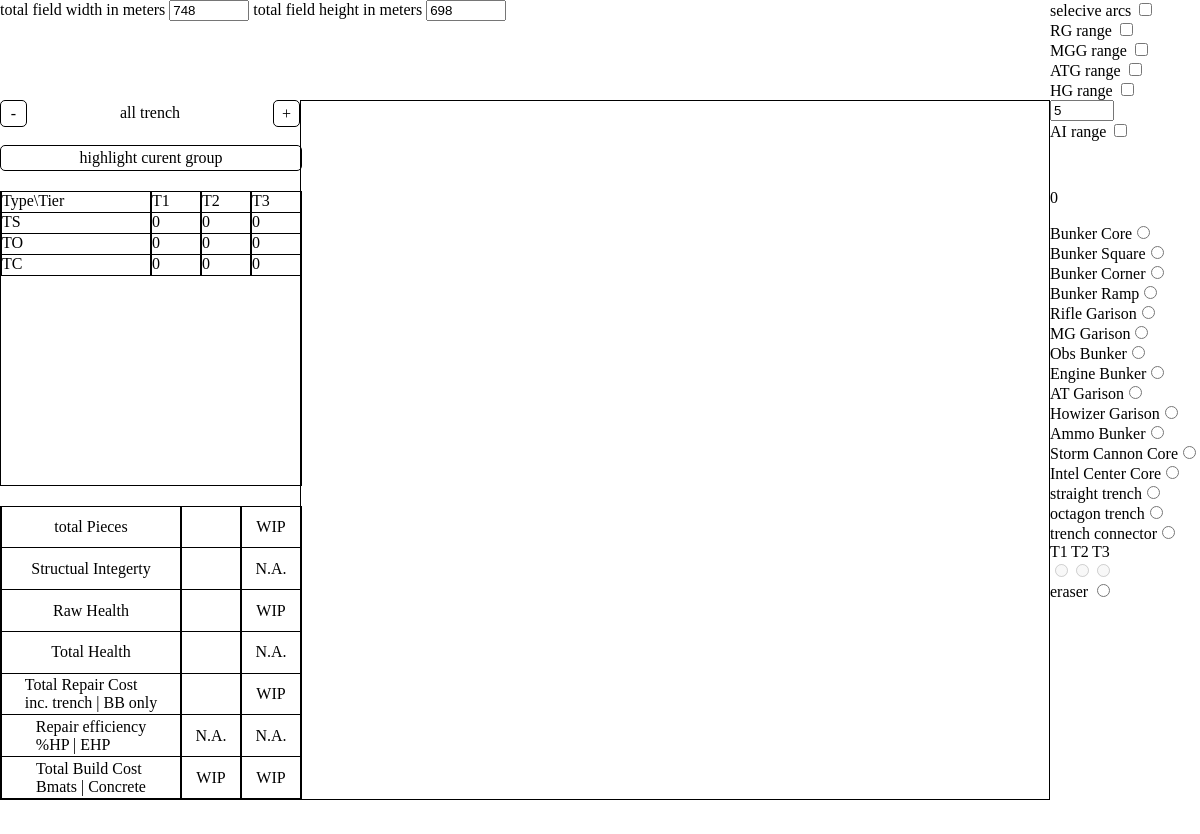
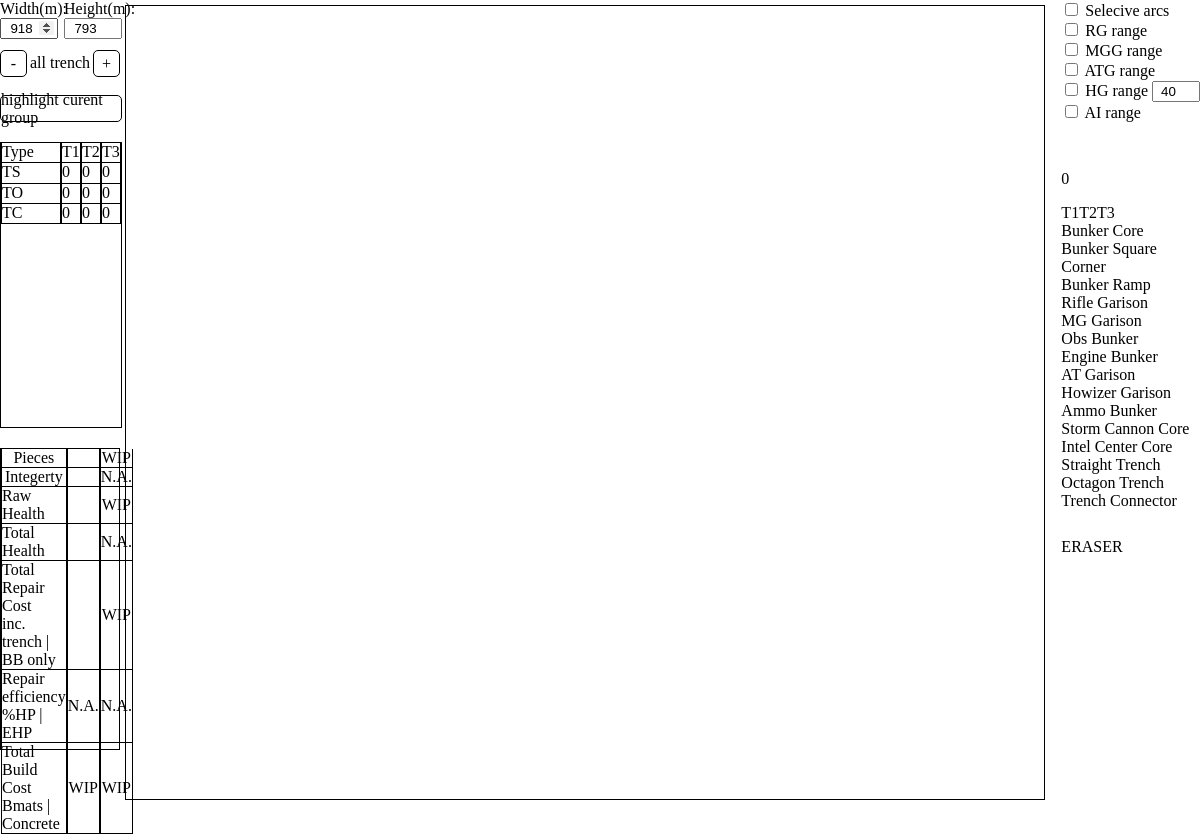
Before and after one commit to Romboter/bbplanner, an Electron app: page index.html in a window 1200 px wide. Before the commit the page ends 803 px from the top, so only its background shows below. Drawn offline with Linux system fonts and the light colour scheme.

Commit message:
Add files via upload

```diff
--- a/index.css
+++ b/index.css
@@ -1,6 +1,34 @@
+#labelsh,#canvas_width,#canvas_height {
+  display:inline-block;
+  width: 50px;
+  text-align: center;
+  margin-right: 10px;
+}
+
+#rangeToggle input[id$="Range"] {
+  width: 40px;
+  text-align: center;
+}
+#BunkerSelector [type="radio"], #tierSelector [type="radio"], #otherTools [type="radio"] {
+  position: absolute;
+  left: -100vw;}
+/* #BunkerSelector input[type="radio"]:checked + label,#tierSelector input[type="radio"]:checked + label {
+
+  font-weight: bold;
+} */
+
+#BunkerSelector input:checked ~ span, #tierSelector input:checked ~ span, #otherTools input:checked ~ span {
+  font-weight: bold;
+  color:seagreen;
+}
+
+#otherTools {
+  padding-top: 10px;
+}
+
 #workspace_details_wraper{
   width: 80vw;
-  height: 100px;
+  height: 50px;
   top: 0;
   left: 0;
 position: absolute;
@@ -13,18 +41,21 @@ top: 0;
 position: absolute;
 }
 #canvas_wraper{
-left: 300px;
-top: 100px;
+left: 10%;
+top: 5px;
 bottom: 0;
 right: 150px;
 border: solid 1px black;
 position: absolute;
+margin-left: 5px;
+margin-right: 5px;
 }
 #BBdetails{
-  width: 300px;
+  width: 10%;
   height: calc(100vh - 100px);
   left: 0;
   bottom: 0;
+  top:50px;
   display:  flex;
   flex-direction: column;
   gap: 20px;
@@ -79,7 +110,7 @@ position: absolute;
   display: grid;
   grid-template-rows: repeat(14 , 1fr);
   grid-template-columns: 3fr 1fr 1fr 1fr;
-  width: 300px;
+  width: 100%;
   height: 300px;
   border: solid 1px #000;
 }
@@ -121,7 +152,7 @@ position: absolute;
   display: grid;
   grid-template-rows: repeat(7 , 1fr);
   grid-template-columns: 3fr 1fr 1fr;
-  width: 300px;
+  /* width: 300px; */
   height: 300px;
   border: solid 1px #000;
 }
--- a/index.html
+++ b/index.html
@@ -15,8 +15,8 @@
 </head>
 <body>
     <section id="workspace_details_wraper">
-        <label>total field width in meters <input type="number" name="width" id="canvas_width" min="45" max="10000" step="5" ></label>
-        <label>total field height in meters <input type="number" name="height" id="canvas_heigth" min="45" max="10000" step="5" ></label>
+        <label for="canvas_width" id="labelsh">Width(m):   <input type="number" name="width" id="canvas_width" min="45" max="10000" step="5" ></label>
+        <label for="canvas_height" id="labelsh">Height(m):  <input type="number" name="height" id="canvas_height" min="45" max="10000" step="5" ></label>
     </section>
     <section id="toolbar_wraper">
         <div id="saveBTN" class="btn save"></div>
@@ -25,75 +25,80 @@
             <!-- <p>zoom level</p>
             <p>1px = 1m < --- > 15px = 1m</p>
             <input type="range" id="zoom" min="1" max="15" value="8"> -->
-            <label>selecive arcs <input type="checkbox" id="selectiveArcs"></label>
+            <label><input type="checkbox" id="selectiveArcs"> Selecive arcs</label>
             <div id="rangeToggle">
                 <!-- rg options -->
-                <label>RG range <input type="checkbox" id="RGRangeToggle"></label><br>
+                 <label><input type="checkbox" id="RGRangeToggle"> RG range</label><br>
                 <div id="RGRangeToggles">
-                    <label class="RGToggleHide">long arc <input type="checkbox" id="RGlongToggle"></label>
+                 <label class="RGToggleHide"><input type="checkbox" id="RGlongToggle">long arc</label>
                     <input class="RGlongHide" type="number" id="RGlongRange" min="5" max="60" value="50"><br>
-                    <label class="RGToggleHide">mid arc  <input type="checkbox" id="RGmidToggle"></label>
+                    <label class="RGToggleHide"><input type="checkbox" id="RGmidToggle"> mid arc</label>
                     <input class="RGmidHide" type="number" id="RGmidRange" min="5" max="60" value="25"><br>
-                    <label class="RGToggleHide">short arc  <input type="checkbox" id="RGshortToggle"></label>
+                    <label class="RGToggleHide"><input type="checkbox" id="RGshortToggle"> short arc</label>
                     <input class="RGshortHide" type="number" id="RGshortRange" min="5" max="60" value="15"><br>
                 </div>
+
                 <!-- mg options -->
-                <label>MGG range <input type="checkbox" id="MGGRangeToggle"></label><br>
+				<label><input type="checkbox" id="MGGRangeToggle"> MGG range</label><br>
                 <div id="MGGRangeToggles">
-                    <label class="MGGToggleHide">long arc <input type="checkbox" id="MGGlongToggle"></label>
+                    <label class="MGGToggleHide"><input type="checkbox" id="MGGlongToggle"> long arc</label>
                     <input class="MGGlongHide" type="number" id="MGGlongRange" min="5" max="60" value="50"><br>
-                    <label class="MGGToggleHide">mid arc  <input type="checkbox" id="MGGmidToggle"></label>
+                    <label class="MGGToggleHide"><input type="checkbox" id="MGGmidToggle"> mid arc</label>
                     <input class="MGGmidHide" type="number" id="MGGmidRange" min="5" max="60" value="25"><br>
-                    <label class="MGGToggleHide">short arc  <input type="checkbox" id="MGGshortToggle"></label>
+                    <label class="MGGToggleHide"><input type="checkbox" id="MGGshortToggle"> short arc</label>
                     <input class="MGGshortHide" type="number" id="MGGshortRange" min="5" max="60" value="15"><br>
                 </div>
                 <!-- at options -->
-                <label>ATG range <input type="checkbox" id="ATGRangeToggle"></label><br>
+                <label><input type="checkbox" id="ATGRangeToggle"> ATG range</label><br>
                 <div id="ATGRangeToggles">
-                    <label class="ATGToggleHide">long arc <input type="checkbox" id="ATGlongToggle"></label>
+                    <label class="ATGToggleHide"><input type="checkbox" id="ATGlongToggle"> long arc</label>
                     <input class="ATGlongHide" type="number" id="ATGlongRange" min="5" max="60" value="50"><br>
-                    <label class="ATGToggleHide">mid arc  <input type="checkbox" id="ATGmidToggle"></label>
+                    <label class="ATGToggleHide"><input type="checkbox" id="ATGmidToggle"> mid arc</label>
                     <input class="ATGmidHide" type="number" id="ATGmidRange" min="5" max="60" value="25"><br>
-                    <label class="ATGToggleHide">short arc  <input type="checkbox" id="ATGshortToggle"></label>
+                    <label class="ATGToggleHide"><input type="checkbox" id="ATGshortToggle"> short arc</label>
                     <input class="ATGshortHide" type="number" id="ATGshortRange" min="5" max="60" value="15"><br>
                 </div>
                 <!-- hg options -->
-                <label>HG range <input type="checkbox" id="HGRangeToggle"></label>
-                <input type="number" id="HGRange" min="5" max="400" value="5"><br>
+                <label ><input type="checkbox" id="HGRangeToggle"> HG range</label>
+
+                <input type="number" id="HGRange" min="5" max="400" value="40"><br>
                 <!-- ai options -->
-                <label>AI range <input type="checkbox" id="AIRangeToggle"></label>
+                <label><input type="checkbox" id="AIRangeToggle"> AI range</label>
             </div>
             <!-- debug info -->
             <p id="mouse"></p>
             <p id="rotation">x</p>
             <!-- type selections -->
+                        <!-- tier selection -->
+                        <div id="tierSelector">
+                            <label><input type="radio" name="tier" id="T1" value="0" disabled><span>T1</span></label>
+                            <label><input type="radio" name="tier" id="T2" value="1" disabled><span>T2</span></label>
+                            <label><input type="radio" name="tier" id="T3" value="2" disabled><span>T3</span></label>
+                        </div>
             <div id="BunkerSelector">
-                <label>Bunker Core<input type="radio" name="type" value="BoB"></label>
-                <label>Bunker Square<input type="radio" name="type" value="BS"></label>
-                <label>Bunker Corner<input type="radio" name="type" value="BC"></label>
-                <label>Bunker Ramp<input type="radio" name="type" value="BR"></label>
-                <label>Rifle Garison<input type="radio" name="type" value="RG"></label>
-                <label>MG Garison<input type="radio" name="type" value="MGG"></label>
-                <label>Obs Bunker<input type="radio" name="type" value="OB"></label>
-                <label>Engine Bunker<input type="radio" name="type" value="EB"></label>
-                <label>AT Garison<input type="radio" name="type" value="ATG"></label>
-                <label>Howizer Garison<input type="radio" name="type" value="HG"></label>
-                <label>Ammo Bunker<input type="radio" name="type" value="AB"></label>
-                <label>Storm Cannon Core<input type="radio" name="type" value="SC"></label>
-                <label>Intel Center Core<input type="radio" name="type" value="IC"></label>
-                <label>straight trench<input type="radio" name="type" value="TS"></label>
-                <label>octagon trench<input type="radio" name="type" value="TO"></label>
-                <label>trench connector<input type="radio" name="type" value="TC"></label>
+
+                <label><input type="radio" name="type" value="BoB"><span>Bunker Core</span></label>
+                <label><input type="radio" name="type" value="BS"><span>Bunker Square</span></label>
+                <label><input type="radio" name="type" value="BC"><span>Corner</span></label>
+                <label><input type="radio" name="type" value="BR"><span>Bunker Ramp</span></label>
+                <label><input type="radio" name="type" value="RG"><span>Rifle Garison</span></label>
+                <label><input type="radio" name="type" value="MGG"><span>MG Garison</span></label>
+                <label><input type="radio" name="type" value="OB"><span>Obs Bunker</span></label>
+                <label><input type="radio" name="type" value="EB"><span>Engine Bunker</span></label>
+                <label><input type="radio" name="type" value="ATG"><span>AT Garison</span></label>
+                <label><input type="radio" name="type" value="HG"><span>Howizer Garison</span></label>
+                <label><input type="radio" name="type" value="AB"><span>Ammo Bunker</span></label>
+                <label><input type="radio" name="type" value="SC"><span>Storm Cannon Core</span></label>
+                <label><input type="radio" name="type" value="IC"><span>Intel Center Core</span></label>
+                <label><input type="radio" name="type" value="TS"><span>Straight Trench</span></label>
+                <label><input type="radio" name="type" value="TO"><span>Octagon Trench</span></label>
+                <label><input type="radio" name="type" value="TC"><span>Trench Connector</span></label>
             </div>
-            <!-- tier selection -->
-            <div id="tierSelector">
-                <label>T1 <br><input type="radio" name="tier" id="T1" value="0" disabled></label>
-                <label>T2 <br><input type="radio" name="tier" id="T2" value="1" disabled></label>
-                <label>T3 <br><input type="radio" name="tier" id="T3" value="2" disabled></label>
-            </div>
+
             <!-- other tools -->
+            <br>
             <div id="otherTools">
-                <label>eraser <input type="radio" name="type" value="Delete"></label>
+                <label><input type="radio" name="type" value="Delete"><span>ERASER</span></label>
             </div>
         </div>
     </section>
@@ -108,7 +113,7 @@
         </div>
         <div id="bunkerGroupHighlight" class="button">highlight curent group</div>
         <div id="bbCount">
-            <div class="c1 r1">Type\Tier</div>
+            <div class="c1 r1">Type</div>
             <div class="c2 r1">T1</div>
             <div class="c3 r1">T2</div>
             <div class="c4 r1">T3</div>
@@ -179,10 +184,10 @@
 
         </div>
         <div id="bbStats">
-            <div class="c1 r1">total Pieces</div>
+            <div class="c1 r1">Pieces</div>
             <div class="r1 c2"></div>
             <div id="totalPieces" class="c3 r1">0</div>
-            <div class="c1 r2">Structual Integerty</div>
+            <div class="c1 r2">Integerty</div>
             <div class="r2 c2"></div>
             <div id="SIvalue" class="c3 r2">1</div>
             <div class="c1 r3">Raw Health</div>
--- a/web.js
+++ b/web.js
@@ -1,5 +1,5 @@
 var curentMouse = {'x':null,'y':null}
-var scale = 8
+var scale = 4
 var selectedType = undefined
 var selectedTier = undefined
 var rotation = 0
@@ -18,13 +18,17 @@ setTimeout(() => {
     canvas.height = canvas.getBoundingClientRect().height
     canvasTotalFieldWidthInput = document.getElementById("canvas_width")
     canvasTotalFieldWidthInput.value = canvas.width
-    canvasTotalFieldHeightInput = document.getElementById("canvas_heigth")
+    canvasTotalFieldHeightInput = document.getElementById("canvas_height")
     canvasTotalFieldHeightInput.value = canvas.height
 }, 1);
 
 // var scale = document.getElementById('zoom').value
 /** @type {CanvasRenderingContext2D} */
 var ctx = canvas.getContext('2d')
+
+
+
+
 
 // var canvasViewOffsetX = 0
 // var canvasViewOffsetY = 0
@@ -356,9 +360,10 @@ var canvasLoop = setInterval(newUpdateCanvas,200)
 
 function newUpdateCanvas(){
     // set canvas size and scale
-    // scale = document.getElementById('zoom').value
+   // scale = document.getElementById('zoom').value
     canvas.width = canvas.getBoundingClientRect().width
     canvas.height = canvas.getBoundingClientRect().height
+
     // console.log(canvas.width,canvas.height)
     // console.log(canvasViewOffsetX,canvasViewOffsetY)
     selectedType = document.querySelector('input[name="type"]:checked')?.value
@@ -406,7 +411,7 @@ function newUpdateCanvas(){
     if(BGHighlightBool) highlightSelectedBunkerGroup()
 
 
-    // ctx.translate(canvasViewOffsetX,canvasViewOffsetY)
+     ctx.translate(canvasViewOffsetX,canvasViewOffsetY)
 }
 // update canvas related functions
 function checkAvailibleTiers(){
```
Also changed, not shown: bunkerTypes.js (+20 -15 lines).
